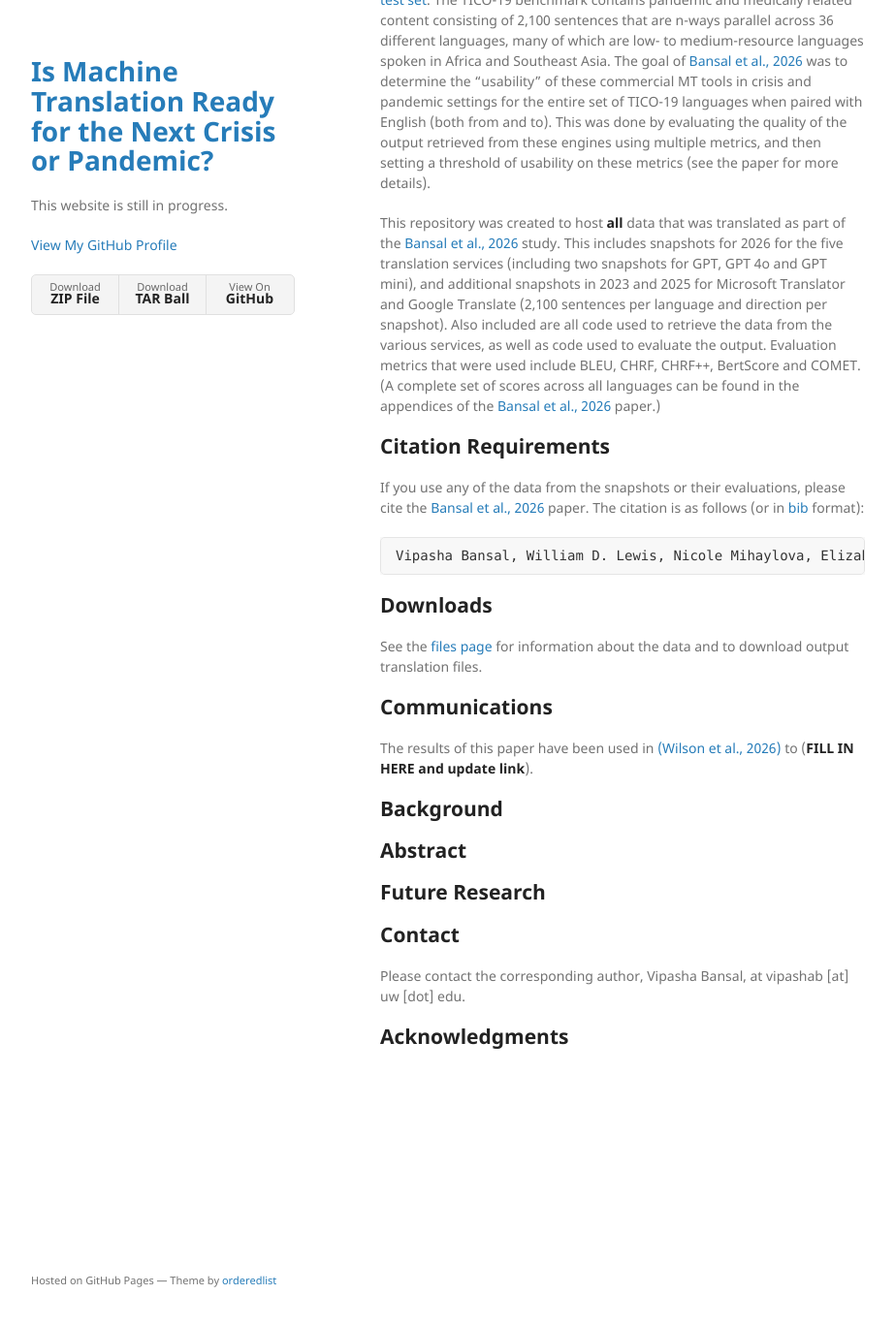
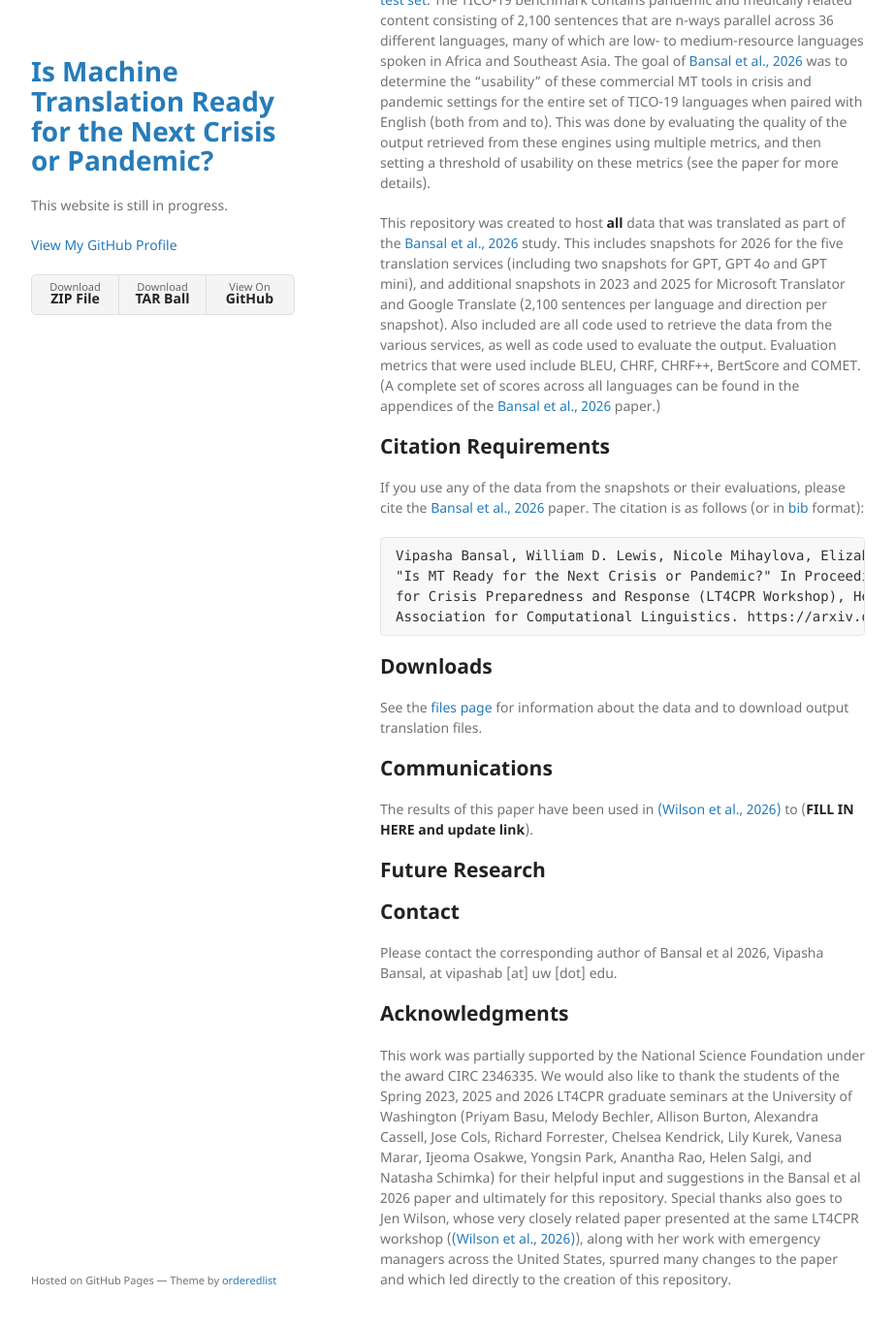
Before and after one commit to mt-crisis-ready/mt-crisis-ready.github.io, a Jekyll site: the page built from index.md, in a window 1280 px wide and 1400 px high, scrolled down 362 px. Shown: the top 1368 px of the window at 97% size, without its empty margins (178-1101 px from the left). Built offline with Jekyll 4.4.1, drawn with Linux system fonts in a browser that asks for light colours.

Commit message:
Various index.md changes
Removing the Abstract and Background sections
Updating the contact information
Adding an Acknowledgements section

```diff
--- a/index.md
+++ b/index.md
@@ -11,8 +11,10 @@ This repository was created to host **all** data that was translated as part of
 ## **Citation Requirements**
 If you use any of the data from the snapshots or their evaluations, please cite the [Bansal et al., 2026](https://arxiv.org/abs/2601.10082) paper. The citation is as follows (or in [bib](./bib.md) format):
 
-    Vipasha Bansal, William D. Lewis, Nicole Mihaylova, Elizabeth Brown, and Benjamin Pong. 2026. "Is MT Ready for the Next Crisis or Pandemic?" In **Proceedings of the Language Technologies for Crisis Preparedness and Response (LT4CPR Workshop)**, Hengqin, Zhuhai, China. Association for Computational Linguistics. https://arxiv.org/abs/2601.10082.
-
+    Vipasha Bansal, William D. Lewis, Nicole Mihaylova, Elizabeth Brown, and Benjamin Pong. 2026.
+    "Is MT Ready for the Next Crisis or Pandemic?" In Proceedings of the Language Technologies
+    for Crisis Preparedness and Response (LT4CPR Workshop), Hengqin, Zhuhai, China.
+    Association for Computational Linguistics. https://arxiv.org/abs/2601.10082.
 
 ## **Downloads**
 See the [files page](./files.html) for information about the data and to download output translation files.
@@ -21,15 +23,13 @@ See the [files page](./files.html) for information about the data and to downloa
 
 The results of this paper have been used in [(Wilson et al., 2026)](https://arxiv.org/abs/2601.10082) to (**FILL IN HERE and update link**).
 
-## **Background**
-
-## **Abstract**
-
-
 ## **Future Research**
 
 ## **Contact**
 
-Please contact the corresponding author, Vipasha Bansal, at vipashab [at] uw [dot] edu.
+Please contact the corresponding author of Bansal et al 2026, Vipasha Bansal, at vipashab [at] uw [dot] edu.
 
 ## **Acknowledgments**
+
+This work was partially supported by the National Science Foundation under the award CIRC 2346335. We would also like to thank the students of the Spring 2023, 2025 and 2026 LT4CPR graduate seminars at the University of Washington (Priyam Basu, Melody Bechler, Allison Burton, Alexandra Cassell, Jose Cols, Richard Forrester, Chelsea Kendrick, Lily Kurek, Vanesa Marar, Ijeoma Osakwe, Yongsin Park, Anantha Rao, Helen Salgi, and Natasha Schimka) for their helpful input and suggestions in the Bansal et al 2026 paper and ultimately for this repository. Special thanks also goes to Jen Wilson, whose very closely related paper presented at the same LT4CPR workshop ([(Wilson et al., 2026)](https://arxiv.org/abs/2601.10082)), along with her
+work with emergency managers across the United States, spurred many changes to the paper and which led directly to the creation of this repository.
```
